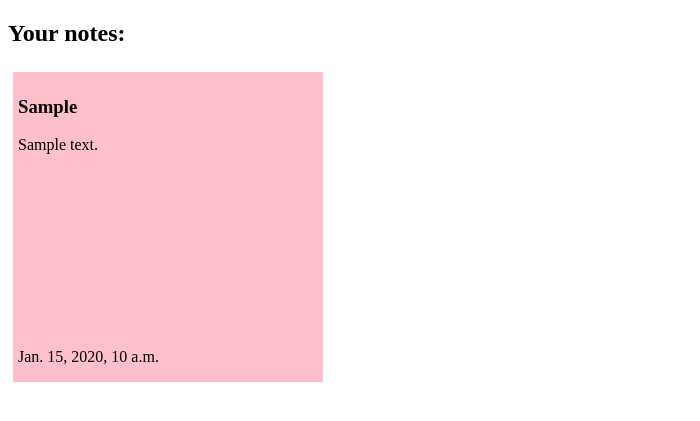
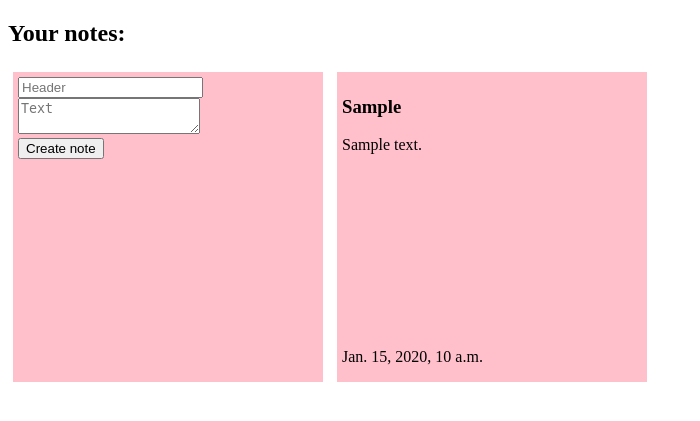
Before and after one commit to dev-groz/note-taking-app, a Django app: page / in a window 1280 px wide. Shown: the top 421 px of the page, without its empty margins (0-700 px from the left). Run offline with Django 4.2, Linux system fonts and the light colour scheme; tables that the repository leaves empty hold one stand-in row (values such as "Sample post").

Commit message:
Add POST request support

```diff
--- a/note_taking_app/urls.py
+++ b/note_taking_app/urls.py
@@ -16,10 +16,11 @@ Including another URLconf
 from django.contrib import admin
 from django.urls import path
 
-from notes.views import all_notes, get_note
+from notes.views import all_notes, get_note, create_note
 
 urlpatterns = [
     path('admin/', admin.site.urls),
     path('', all_notes),
+    path('createnote/', create_note),
     path('note/<note_id>', get_note),
 ]
--- a/notes/templates/allnotes.html
+++ b/notes/templates/allnotes.html
@@ -10,6 +10,14 @@
 <body>
     <h2>Your notes:</h2>
     <div class="notes-container">
+        <div class="note">
+            <form action="/createnote/" method="post">
+                {% csrf_token %}
+                <div class="header" name="new_header"><input name="note-header" placeholder="Header"></div>
+                <div class="text" name="new_text"><textarea name="note-text" placeholder="Text"></textarea></div>
+                <div class="add-button"><input type="submit" value="Create note"></div>
+            </form>
+        </div>
         {% for note in notes_list %}
         <div class="note">
             <div class="header"><h3>{{ note.header }}</h3></div>
--- a/notes/views.py
+++ b/notes/views.py
@@ -1,4 +1,4 @@
-from django.shortcuts import render
+from django.shortcuts import render, redirect
 from django.http import HttpResponse
 from notes.models import Note
 
@@ -10,3 +10,10 @@ def all_notes(req):
 def get_note(req, note_id):
     note = Note.objects.get(id=note_id)
     return render(req, 'singlenote.html', {'note': note})
+
+def create_note(req):
+    if req.method == 'POST':
+        header = req.POST.get('note-header')
+        text = req.POST.get('note-text')
+        return HttpResponse(header + " " + text)
+    return redirect('/')
```
